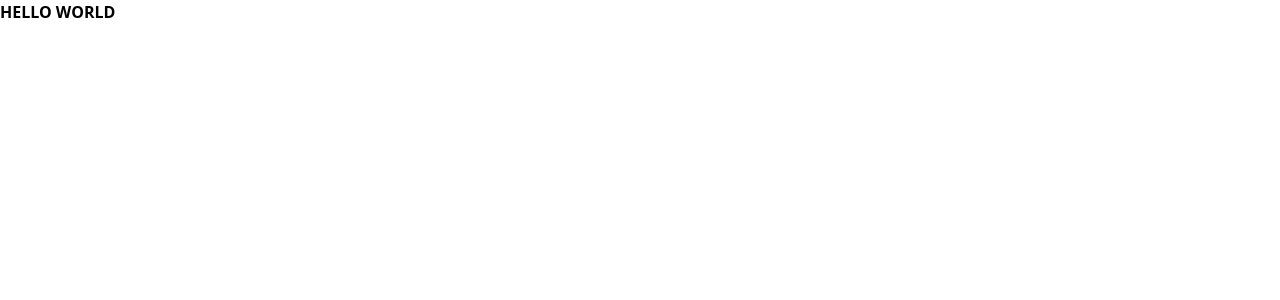
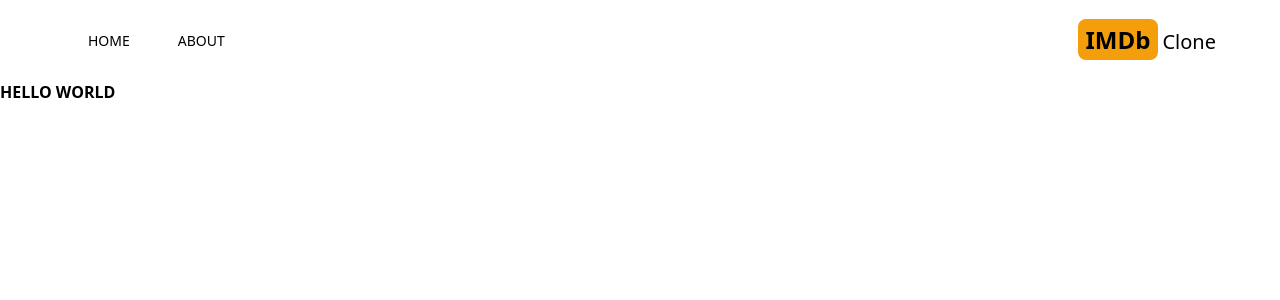
Before and after one commit to DeimosKarkee/IMDB-clone, a Next.js app: page / in a window 1280 px wide. Shown: the top 300 px of the page. Built offline with nearby package versions, Linux system fonts and the light colour scheme.

Commit message:
created header comp with menuitem comp card also included react-icons

```diff
--- a/package.json
+++ b/package.json
@@ -13,7 +13,8 @@
     "eslint-config-next": "13.2.4",
     "next": "13.2.4",
     "react": "18.2.0",
-    "react-dom": "18.2.0"
+    "react-dom": "18.2.0",
+    "react-icons": "^4.8.0"
   },
   "devDependencies": {
     "autoprefixer": "^10.4.14",
--- a/src/app/layout.js
+++ b/src/app/layout.js
@@ -1,3 +1,4 @@
+import Header from "@/components/Header";
 import "./globals.css";
 
 export const metadata = {
@@ -8,7 +9,10 @@
 export default function RootLayout({ children }) {
   return (
     <html lang="en">
-      <body>{children}</body>
+      <body>
+        <Header />
+        {children}
+      </body>
     </html>
   );
 }
--- /dev/null
+++ b/src/components/Header.jsx
@@ -0,0 +1,27 @@
+import Link from "next/link";
+import MenuItem from "./MenuItem";
+import { AiFillHome } from "react-icons/ai";
+import { BsFillInfoCircleFill } from "react-icons/bs";
+
+function Header() {
+  return (
+    <div className="flex justify-between mx-2 max-w-6xl sm:mx-auto items-center py-6">
+      <div className="flex">
+        <MenuItem title="Home" address="/" Icon={AiFillHome} />
+        <MenuItem title="About" address="/about" Icon={BsFillInfoCircleFill} />
+      </div>
+      <div className="">
+        <Link href="/">
+          <h2 className="text-2xl">
+            <span className="font-bold bg-amber-500 py-1 px-2 rounded-lg mr-1">
+              IMDb
+            </span>
+            <span className="text-xl hidden sm:inline">Clone</span>
+          </h2>
+        </Link>
+      </div>
+    </div>
+  );
+}
+
+export default Header;
--- /dev/null
+++ b/src/components/MenuItem.jsx
@@ -0,0 +1,14 @@
+import Link from "next/link";
+
+function MenuItem({ title, address, Icon }) {
+  return (
+    <div>
+      <Link href={address} className="mx-4 lg:mx-6 hover:text-amber-600">
+        <Icon className="text-2xl sm:hidden mx-4" />
+        <p className="hidden sm:inline my-2 text-sm uppercase">{title}</p>
+      </Link>
+    </div>
+  );
+}
+
+export default MenuItem;
```
Also changed, not shown: 1 other file (tests, documents, lock files or other folders).
